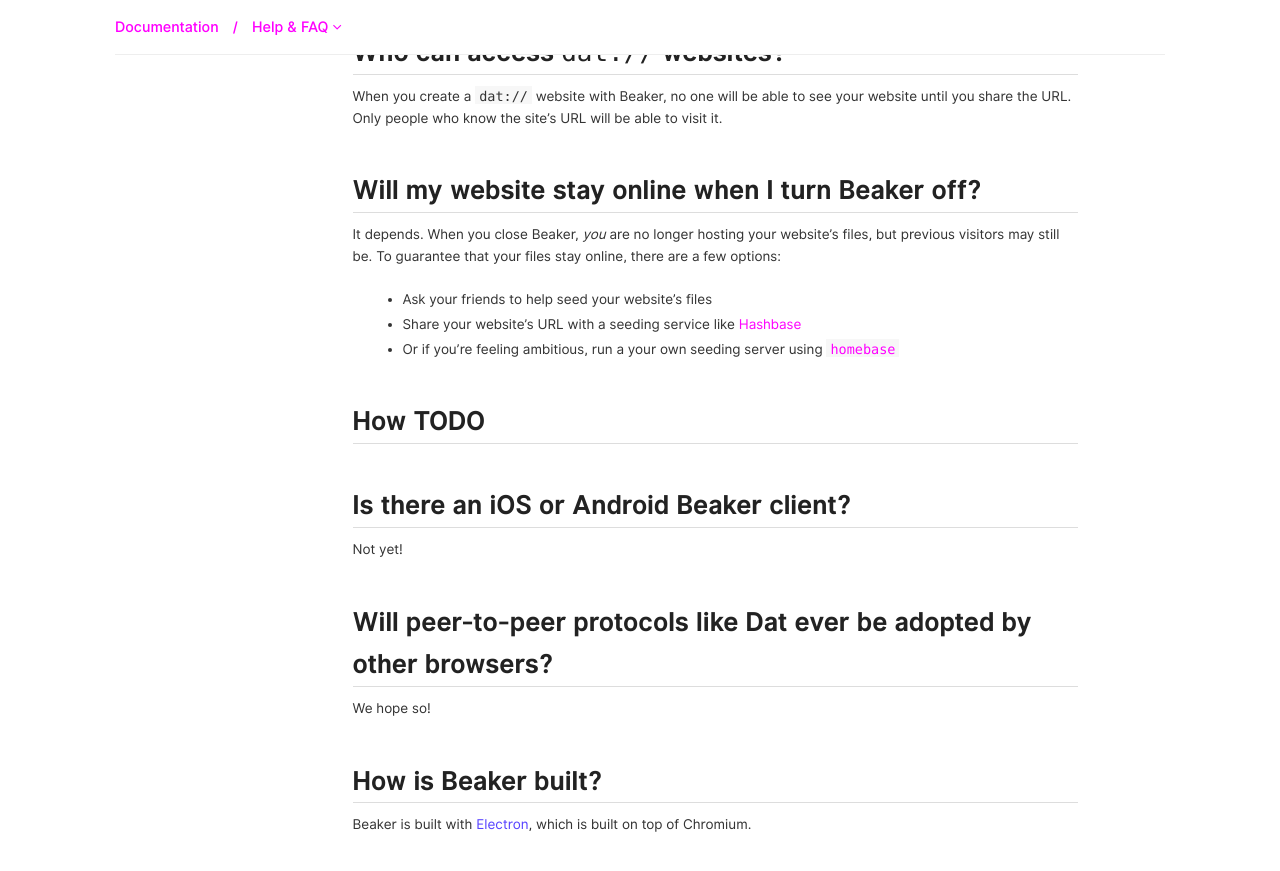
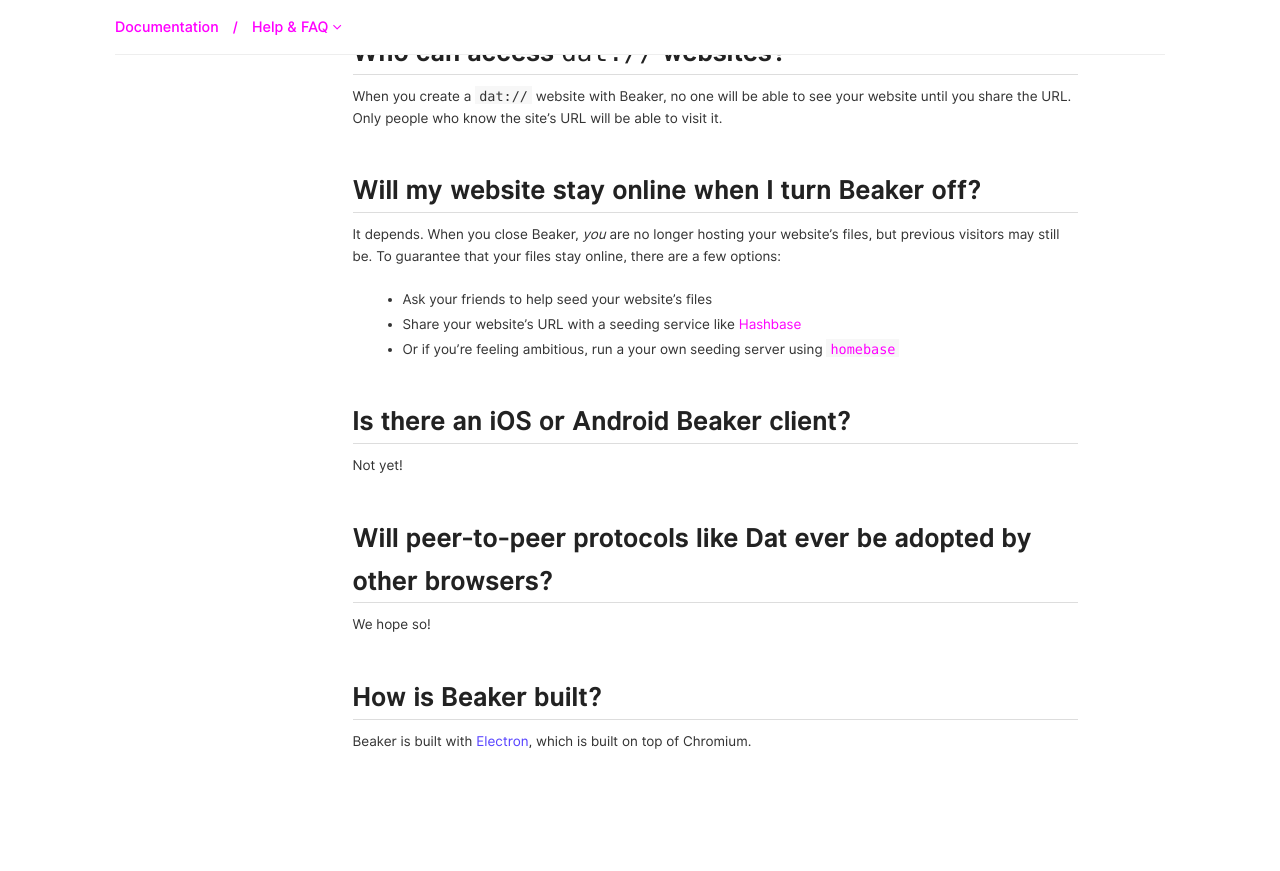
Before and after one commit to beakerbrowser/beakerbrowser.com, a Jekyll site: the page built from _docs/faq/index.md, in a window 1280 px wide and 900 px high, scrolled down 1679 px. Shown: the top 871 px of the window. Built offline with Jekyll 4.4.1, drawn with Linux system fonts in a browser that asks for light colours; after the commit the page ends 2495 px from its top, so only the background shows below that.

Commit message:
Remove TODO from FAQ

```diff
--- a/_docs/faq/index.md
+++ b/_docs/faq/index.md
@@ -54,8 +53,6 @@
 - Share your website's URL with a seeding service like [Hashbase](https://hashbase.io)
 - Or if you're feeling ambitious, run a your own seeding server using [`homebase`](https://github.com/beakerbrowser/homebase)
 
-## How TODO
-
 ## Is there an iOS or Android Beaker client?
 
 Not yet!
```
Also changed, not shown: other parts of _docs/faq/index.md (+0 -1 lines).
